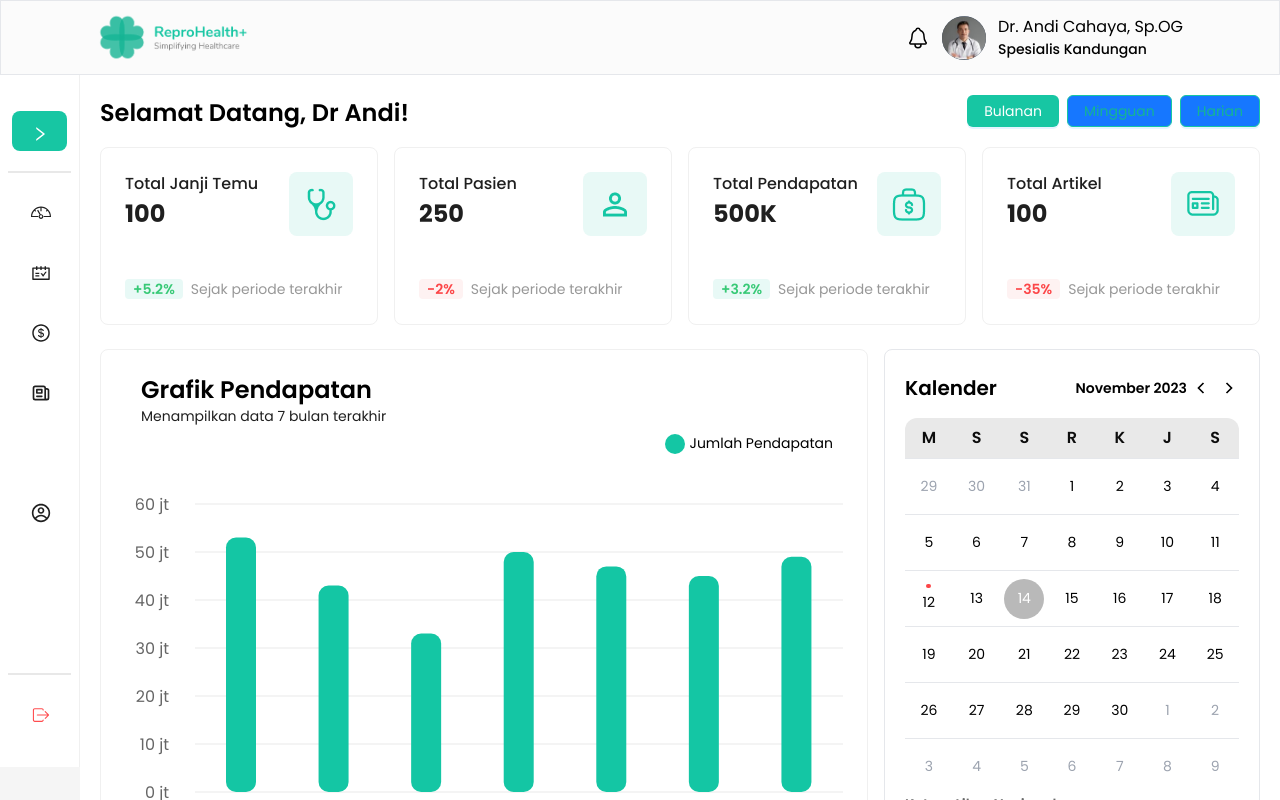
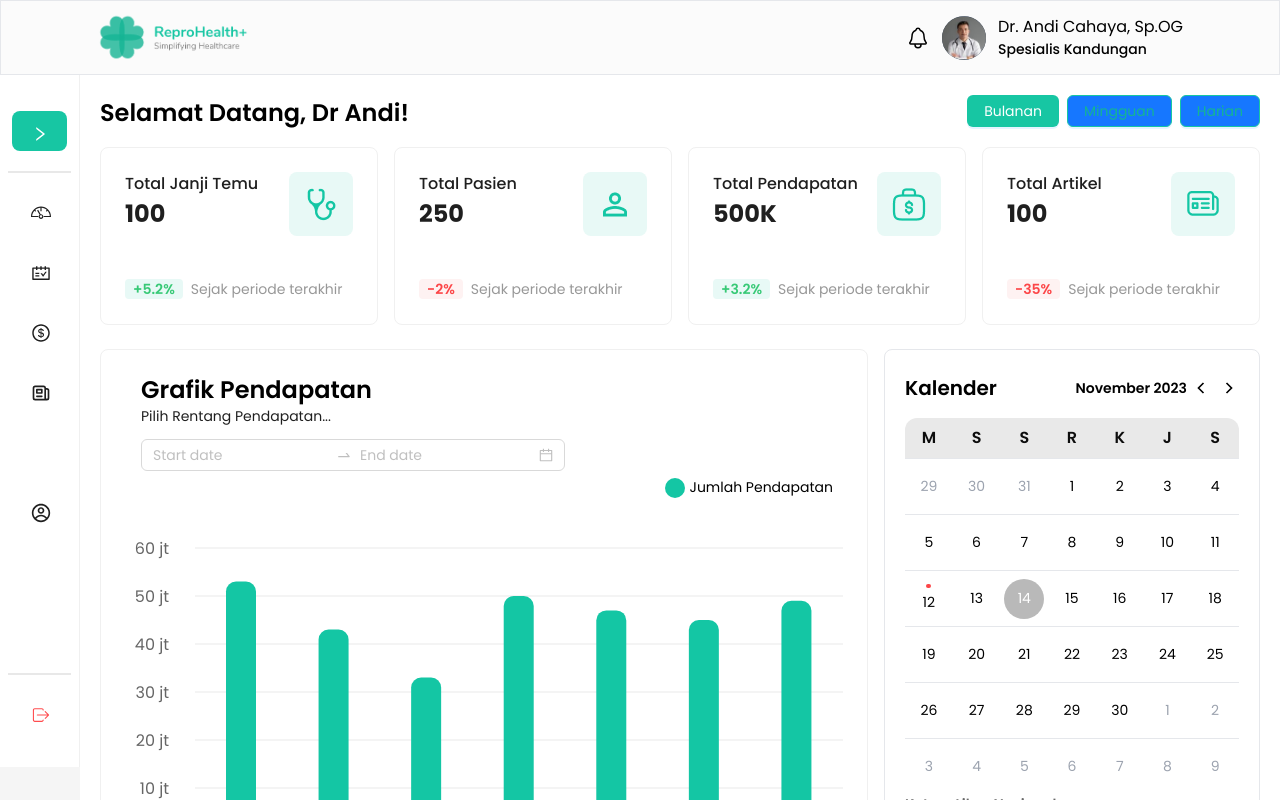
Before and after one commit to team-capstone-1/fe-repro-health, a React (Vite) app: page /dashboard in a window 1280 px wide. Shown: the top 800 px of the page. Built offline with nearby package versions, Linux system fonts and the light colour scheme; some icons are missing.

Commit message:
feat: add filter chart income and fix ChartIncome constant data

```diff
--- a/src/views/app-views/dashboard/components/ChartIncome.jsx
+++ b/src/views/app-views/dashboard/components/ChartIncome.jsx
@@ -1,4 +1,5 @@
-import { Card, Col, Row } from "antd";
+import { Card, Col, DatePicker, Row, Space } from "antd";
+import dayjs from "dayjs";
 import {
   BarChart,
   Bar,
@@ -10,7 +11,12 @@ import {
   Legend,
 } from "recharts";
 
-import { DataIncome as data } from "@/utils/DataIncome";
+import {
+  DataIncome as data,
+  RangePresets as rangePresets,
+} from "@/views/landing-views/constant/graph-income";
+
+import { useState } from "react";
 
 const CustomTooltip = ({ active, payload, label }) => {
   if (active && payload && payload.length) {
@@ -37,6 +43,34 @@ export default function ChartIncome() {
   const customTickYAxis = (values) => `${values.toString().slice(0, 2)} jt`;
   const customTickXAxis = (value) => value.slice(0, 3);
 
+  const { RangePicker } = DatePicker;
+
+  const [selectedRange, setSelectedRange] = useState("");
+  const [startDate, setStartDate] = useState(selectedRange[0]);
+  const [endDate, setEndDate] = useState(selectedRange[1]);
+
+  const onRangeChange = (dates) => {
+    if (dates) {
+      setStartDate(dates[0]);
+      setEndDate(dates[1]);
+      setSelectedRange(dates);
+    } else {
+      setStartDate("");
+      setEndDate("");
+      setSelectedRange("");
+    }
+  };
+
+  const getLabel = () => {
+    if (startDate && endDate) {
+      const formattedStartDate = dayjs(startDate).format("DD MMMM, YYYY");
+      const formattedEndDate = dayjs(endDate).format("DD MMMM, YYYY");
+      return `Pendapatan dari ${formattedStartDate} hingga ${formattedEndDate}`;
+    } else {
+      return `Pilih Rentang Pendapatan...`;
+    }
+  };
+
   return (
     <Row justify="start">
       <Col span={24} xs={24} md={24} lg={24}>
@@ -45,7 +79,14 @@ export default function ChartIncome() {
             <h3 className="text-2xl font-semibold text-black">
               Grafik Pendapatan
             </h3>
-            <h6>Menampilkan data 7 bulan terakhir</h6>
+            <h6 id="label-graph" className="mb-3">
+              {getLabel()}
+            </h6>
+            <Col span={24}>
+              <Space direction="vertical" size={12}>
+                <RangePicker presets={rangePresets} onChange={onRangeChange} />
+              </Space>
+            </Col>
           </div>
 
           <Wrapper width="100%" height={405}>
@@ -103,16 +144,6 @@ export default function ChartIncome() {
                 content={CustomTooltip}
               />
 
-              {/* <Bar
-                barSize={30}
-                radius={10}
-                dataKey="prev"
-                fill="#8896AB"
-                name="Pendapatan Sebelum"
-              >
-                <LabelList position="insideTop" fill="white" />
-              </Bar> */}
-
               <Bar
                 barSize={30}
                 radius={10}
--- a/src/utils/DataIncome.js
+++ b/src/views/landing-views/constant/graph-income/index.js
@@ -1,3 +1,5 @@
+import dayjs from "dayjs";
+
 // dataset
 export const DataIncome = [
   {
@@ -43,3 +45,22 @@ export const DataIncome = [
     amount: 60000000,
   },
 ];
+
+export const RangePresets = [
+  {
+    label: "Last 7 Days",
+    value: [dayjs().add(-7, "d"), dayjs()],
+  },
+  {
+    label: "Last 7 Month",
+    value: [dayjs().add(-7, "month"), dayjs()],
+  },
+  {
+    label: "Last 7 Years",
+    value: [dayjs().add(-7, "years"), dayjs()],
+  },
+  {
+    label: "Last 30 Days",
+    value: [dayjs().add(-30, "d"), dayjs()],
+  },
+];
```
